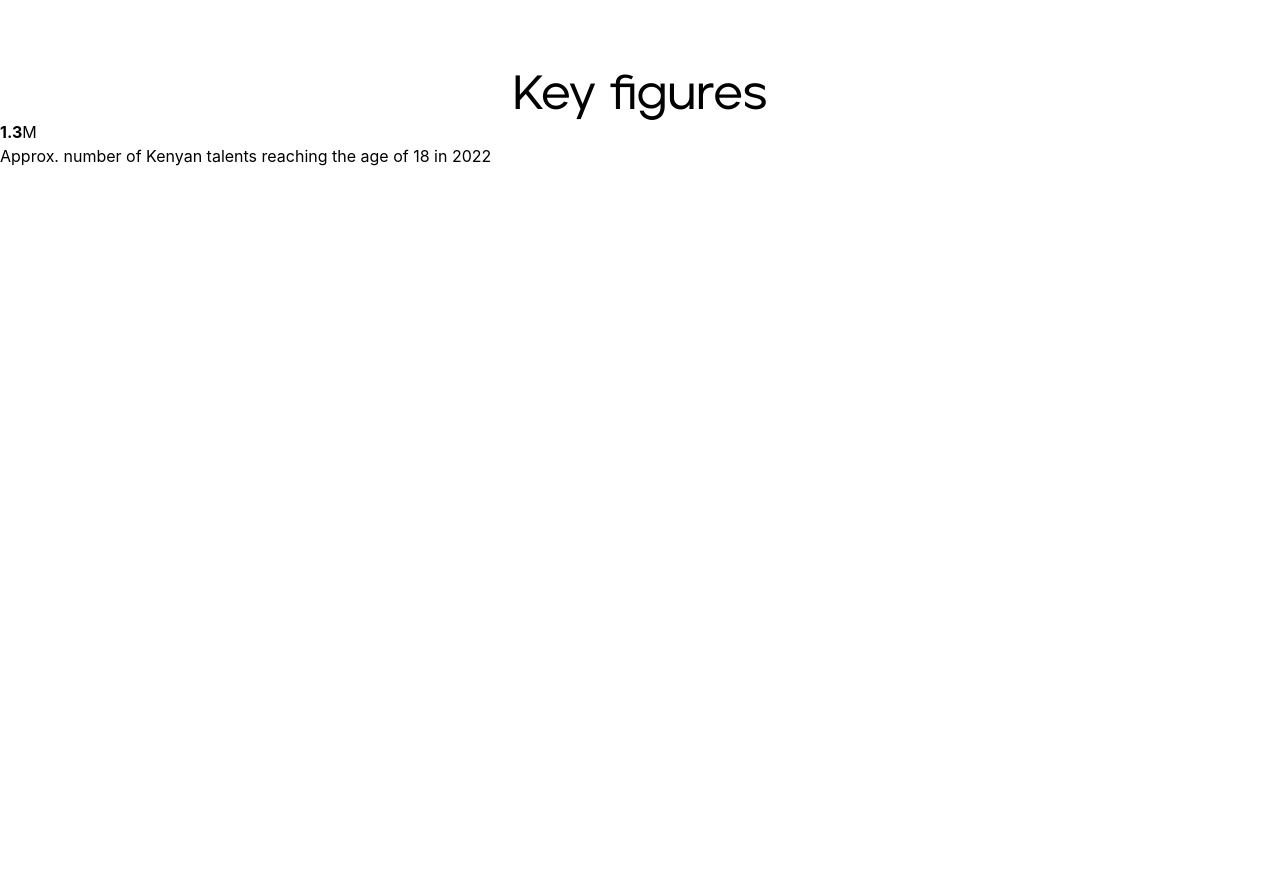
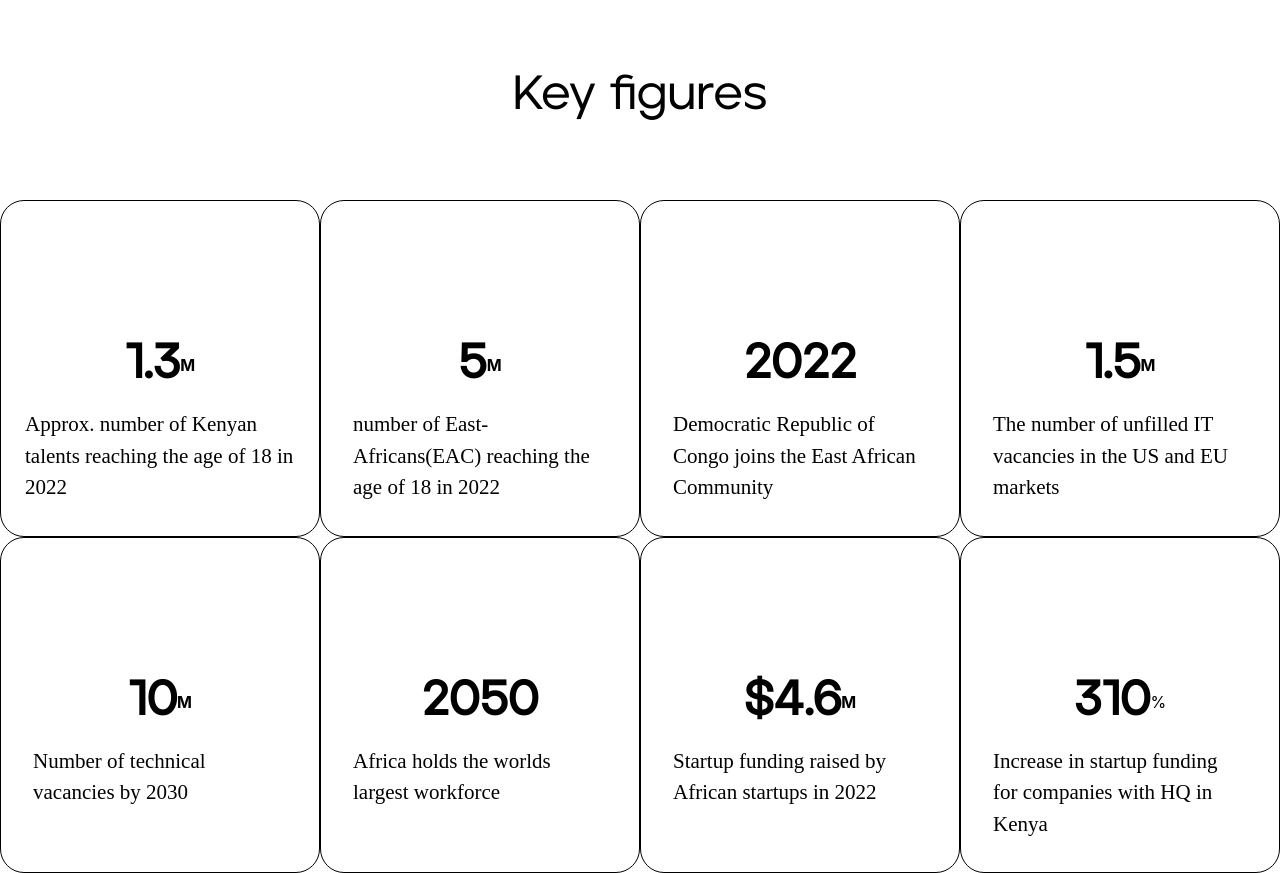
Before and after one commit to James-Kamau3/elewa-invest-page, a React (Create React App) app: page / in a window 1280 px wide. Shown: the part 1500-2373 px from the top of the page. Before the commit the page ends 1668 px from the top, so only its background shows below. Built offline with nearby package versions, Linux system fonts and the light colour scheme.

Commit message:
✨ feat:created figure cards

```diff
--- a/src/App.css
+++ b/src/App.css
@@ -55,9 +55,29 @@
 .figures-header{
   font-family: jeko;
   font-weight: 500;
-
 }
 
+.figures{
+  display: flex;
+  align-items: center;
+  justify-content: center;
+}
+
+.figure{
+  font-family: jeko;
+  font-weight: 700;
+  font-size: 3rem;
+}
+
+.figure-text{
+  display: flex;
+  align-items: center;
+  justify-content: center;
+  font-family: DMSans;
+  font-weight: 400;
+  font-size: 21px;
+  margin-top: .5rem;
+}
 
 
 
@@ -74,3 +94,13 @@
     background: local;
   }
 }
+
+@media (max-width: 652px){
+  .figurecards-container{
+    display: grid;
+    grid-auto-rows: max-content;
+    max-width: 100%;
+
+
+  }
+}
--- a/src/Components/FigureCards.js
+++ b/src/Components/FigureCards.js
@@ -1,19 +1,99 @@
 import React from 'react'
+import '../App.css'
+
 
 function FigureCards() {
   return (
     <div>
                   {/* FigureCards container */}
-            <div  className='container flex flex-col mx-auto'>
+            <div  className='figurecards-container grid grid-cols-2 md:grid md:grid-cols-4 md:mt-20 md:grid-flow-row'>
                   {/* Card for displaying the cards */}
-            <div className='md:w-1/4'>
-                <span className='font-bold'>1.3</span>
-                <span>M</span>
+
+                  <div className='p-6 border-y border-black md:flex-row md:border-x md:pt-32 rounded-3xl'>
+            <div className='figures font-bold' >
+                <span className='figure'>1.3</span>
+                <span className=''>M</span>
             </div>
-            <div className=''>
+            <div className='figure-text'>
                 <p>
                 Approx. number of Kenyan talents reaching the age of 18 in 2022
                 </p>
+            </div>
+            </div>
+
+            <div className='p-6 border-y border-black md:p-8 md:border-x md:pt-32 rounded-3xl'>
+            <div className='figures font-bold' >
+                <span className='figure'>5</span>
+                <span className=''>M</span>
+            </div>
+            <div className='figure-text'>
+                <p>
+                number of East-Africans(EAC) reaching the age of 18 in 2022                </p>
+            </div>
+            </div>
+
+            <div className='p-6 border-y border-black md:p-8 md:border-x md:pt-32 rounded-3xl'>
+            <div className='figures font-bold' >
+                <span className='figure'>2022</span>
+            </div>
+            <div className='figure-text'>
+                <p>
+                Democratic Republic of Congo joins the East African Community                </p>
+            </div>
+            </div>
+
+            <div className='p-6 border-y border-black md:p-8 md:border-x md:pt-32 rounded-3xl'>
+            <div className='figures font-bold' >
+                <span className='figure'>1.5</span>
+                <span className=''>M</span>
+            </div>
+            <div className='figure-text'>
+                <p>
+                The number of unfilled IT vacancies in the US and EU markets                </p>
+            </div>
+            </div>
+
+            <div className='p-6 border-y border-black md:p-8 md:border-x md:pt-32 rounded-3xl'>
+            <div className='figures font-bold' >
+                <span className='figure'>10</span>
+                <span className=''>M</span>
+            </div>
+            <div className='figure-text'>
+                <p>
+                Number of technical vacancies by 2030                </p>
+            </div>
+            </div>
+
+            <div className='p-6 border-y border-black md:p-8 md:border-x md:pt-32 rounded-3xl'>
+            <div className='figures font-bold' >
+                <span className='figure'>2050</span>
+            </div>
+            <div className='figure-text'>
+                <p>
+                Africa holds the worlds largest workforce                </p>
+            </div>
+            </div>
+
+            <div className='p-6 border-y border-black md:p-8 md:border-x md:pt-32 rounded-3xl'>
+            <div className='figures font-bold' >
+                <span className='figure'>$4.6</span>
+                <span className=''>M</span>
+            </div>
+            <div className='figure-text'>
+                <p>
+                Startup funding raised by African startups in 2022                </p>
+            </div>
+            </div>
+
+            <div className='p-6 border-y border-black md:p-8 md:border-x md:pt-32 rounded-3xl'>
+            <div className='figures' >
+                <span className='figure'>310</span>
+                <span className=''>%</span>
+            </div>
+            <div className='figure-text'>
+                <p>
+                Increase in startup funding for companies with HQ in Kenya                </p>
+            </div>
             </div>
       </div>
     </div>
--- a/src/Components/Figures.js
+++ b/src/Components/Figures.js
@@ -9,7 +9,7 @@ function Figures() {
             {/* Key figures container */}
         <div className='container flex flex-col'>
             {/* Key figures header */}
-      <div className='figures-header mx-auto text-center md:mt-20 md:text-5xl'>
+      <div className='figures-header mx-auto text-center text-3xl mt-16 md:mt-20 md:text-5xl'>
         <h3>Key figures</h3>
       </div>
 
```
